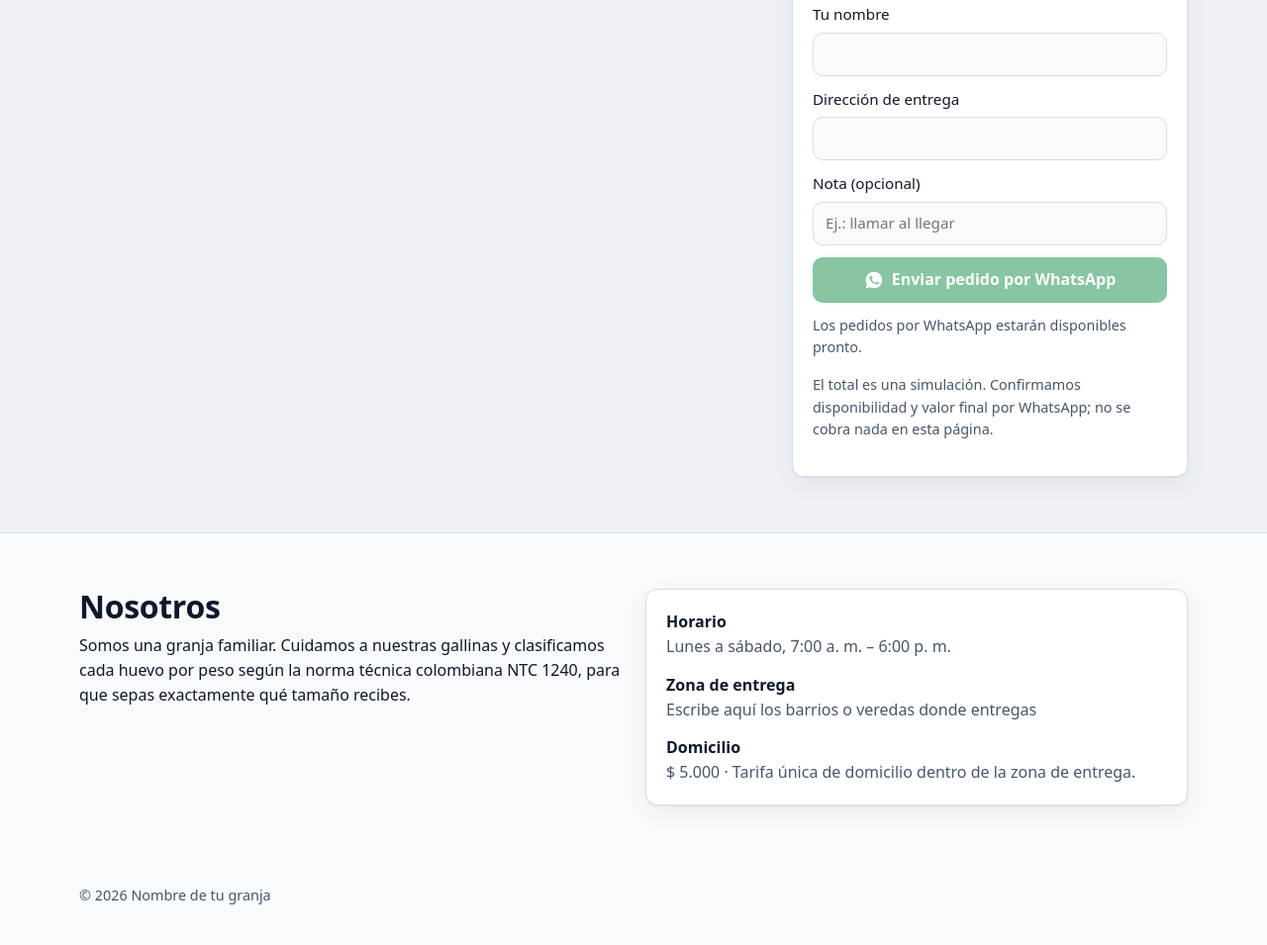
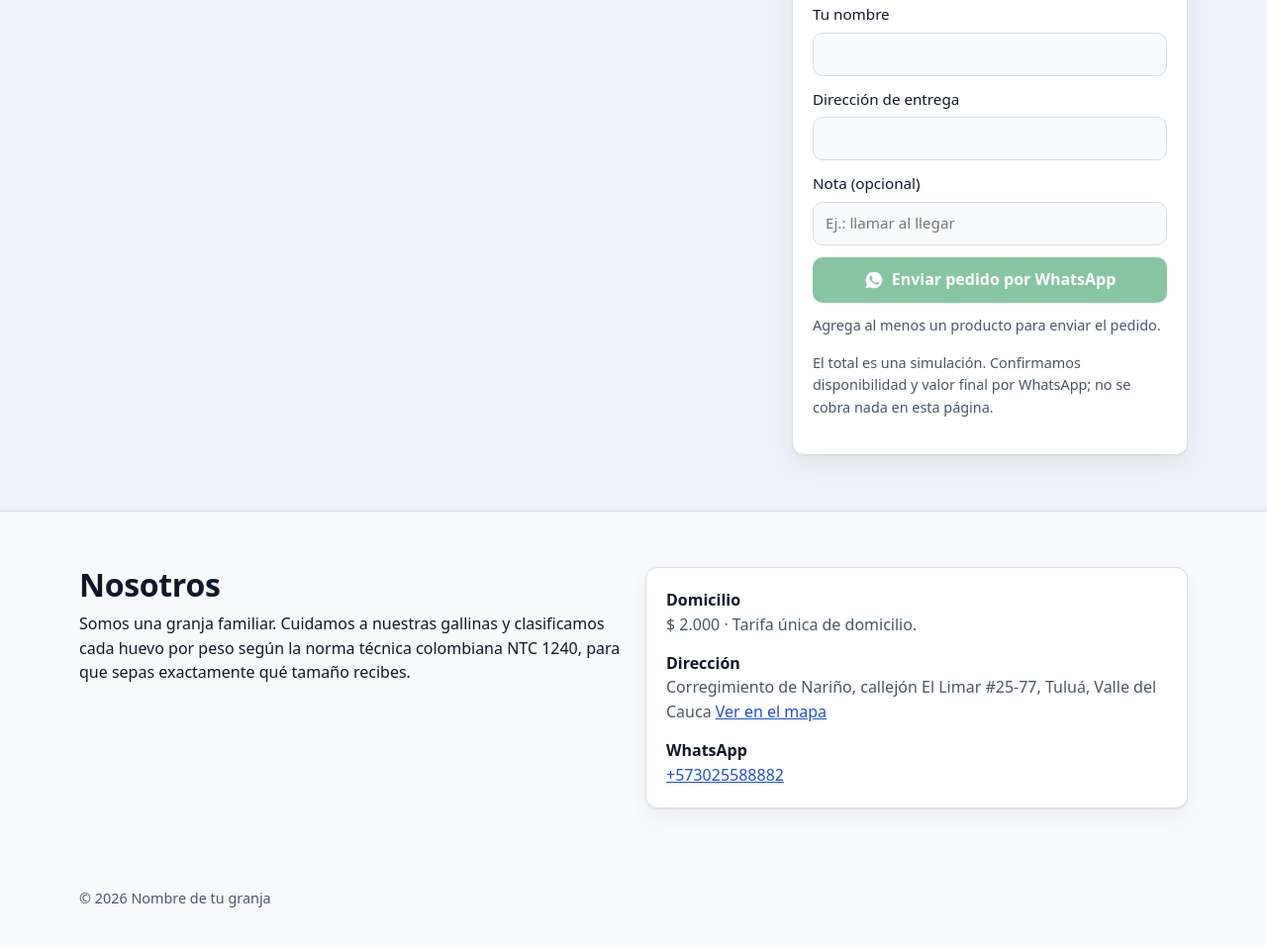
Before and after one commit to AlexanderZamora99/granja-web, a plain HTML site: page index.html in a window 1280 px wide. Shown: the part 1627-2582 px from the top of the page at 99% size. Drawn offline with Linux system fonts and the light colour scheme.

Commit message:
Datos de contacto, dirección y domicilio; oculta filas sin datos

```diff
--- a/app.js
+++ b/app.js
@@ -57,6 +57,10 @@ function pintarSitio() {
   document.querySelectorAll("[data-campo]").forEach((el) => {
     const v = valores[el.dataset.campo];
     if (v) el.textContent = v;
+  });
+  // Filas opcionales: se ocultan si el dato está vacío en sitio.json.
+  document.querySelectorAll("[data-si-hay]").forEach((el) => {
+    el.hidden = !String(s[el.dataset.siHay] || "").trim();
   });
   document.title = `${s.nombre} · Huevos frescos`;
   $("#anio").textContent = new Date().getFullYear();
--- a/estilos.css
+++ b/estilos.css
@@ -52,6 +52,7 @@
 }
 
 *, *::before, *::after { box-sizing: border-box; }
+[hidden] { display: none !important; }
 
 html { scroll-behavior: smooth; scroll-padding-top: 72px; }
 @media (prefers-reduced-motion: reduce) { html { scroll-behavior: auto; } }
--- a/index.html
+++ b/index.html
@@ -50,7 +50,7 @@
         </div>
         <ul class="datos-rapidos">
           <li><span aria-hidden="true">📍</span> <span data-campo="ciudad"></span></li>
-          <li><span aria-hidden="true">🕒</span> <span data-campo="horario"></span></li>
+          <li data-si-hay="horario"><span aria-hidden="true">🕒</span> <span data-campo="horario"></span></li>
           <li><span aria-hidden="true">🛵</span> Domicilio <strong data-campo="domicilio_valor"></strong></li>
         </ul>
       </div>
@@ -139,8 +139,8 @@
           <p data-campo="sobre_nosotros"></p>
         </div>
         <dl class="tarjeta info">
-          <div><dt>Horario</dt><dd data-campo="horario"></dd></div>
-          <div><dt>Zona de entrega</dt><dd data-campo="zona_entrega"></dd></div>
+          <div data-si-hay="horario"><dt>Horario</dt><dd data-campo="horario"></dd></div>
+          <div data-si-hay="zona_entrega"><dt>Zona de entrega</dt><dd data-campo="zona_entrega"></dd></div>
           <div><dt>Domicilio</dt><dd><span data-campo="domicilio_valor"></span> · <span data-campo="domicilio_nota"></span></dd></div>
           <div id="fila-direccion"><dt>Dirección</dt><dd><span data-campo="direccion"></span> <a id="enlace-mapa" target="_blank" rel="noopener">Ver en el mapa</a></dd></div>
           <div id="fila-whatsapp"><dt>WhatsApp</dt><dd><a id="enlace-whatsapp" target="_blank" rel="noopener"></a></dd></div>
--- a/sitio.json
+++ b/sitio.json
@@ -1,15 +1,15 @@
 {
   "nombre": "Nombre de tu granja",
   "eslogan": "Huevos frescos, recogidos cada mañana y clasificados por tamaño.",
-  "whatsapp": "",
-  "ciudad": "Tu ciudad",
-  "zona_entrega": "Escribe aquí los barrios o veredas donde entregas",
-  "horario": "Lunes a sábado, 7:00 a. m. – 6:00 p. m.",
-  "direccion": "",
-  "mapa_url": "",
+  "whatsapp": "3025588882",
+  "ciudad": "Tuluá, Valle del Cauca",
+  "zona_entrega": "",
+  "horario": "",
+  "direccion": "Corregimiento de Nariño, callejón El Limar #25-77, Tuluá, Valle del Cauca",
+  "mapa_url": "https://www.google.com/maps/search/?api=1&query=Corregimiento+de+Nari%C3%B1o+callej%C3%B3n+El+Limar+25-77+Tulu%C3%A1+Valle+del+Cauca",
   "domicilio": {
-    "valor": 5000,
-    "nota": "Tarifa única de domicilio dentro de la zona de entrega."
+    "valor": 2000,
+    "nota": "Tarifa única de domicilio."
   },
   "permite_recoger": true,
   "sobre_nosotros": "Somos una granja familiar. Cuidamos a nuestras gallinas y clasificamos cada huevo por peso según la norma técnica colombiana NTC 1240, para que sepas exactamente qué tamaño recibes."
```
